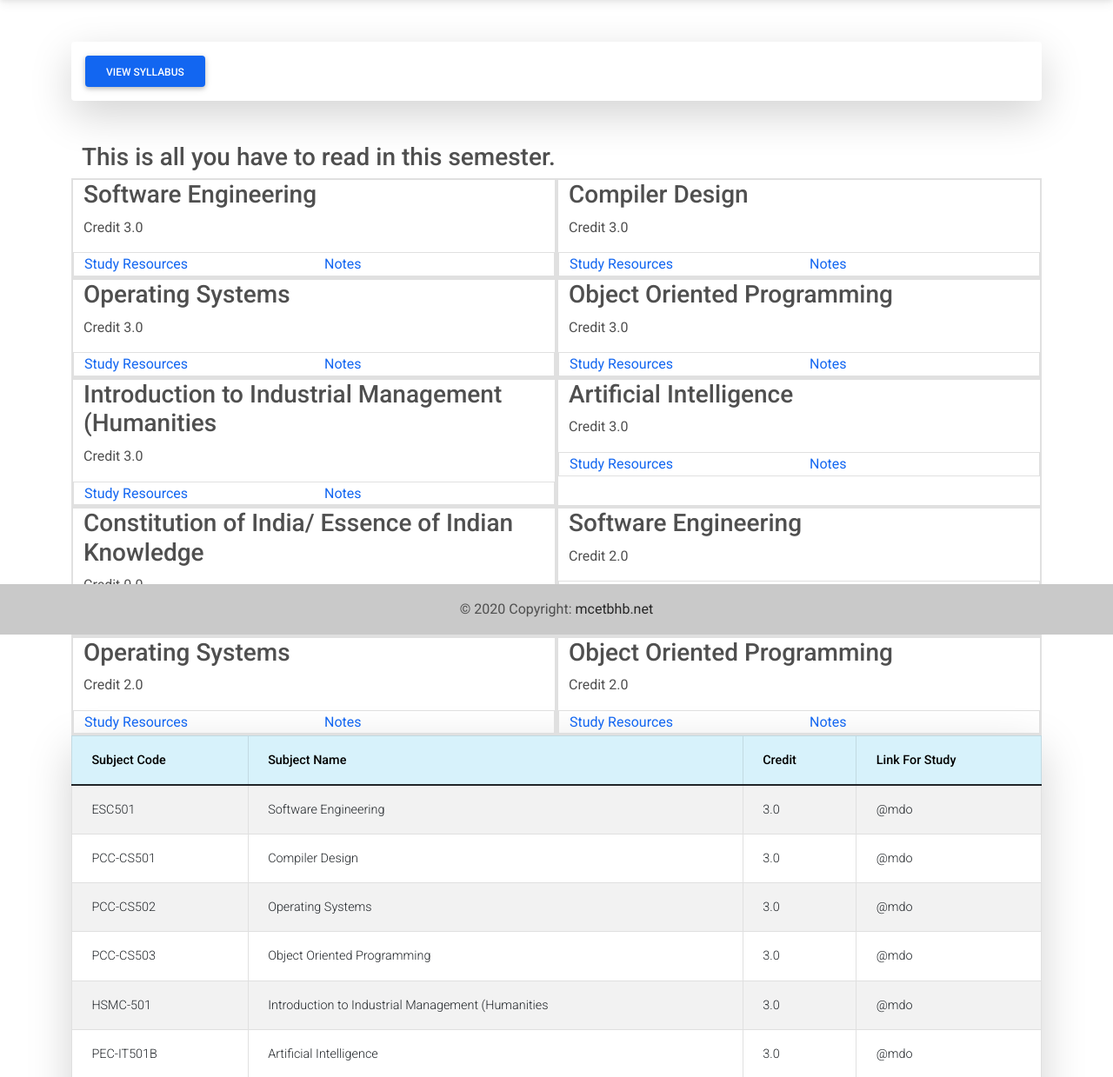
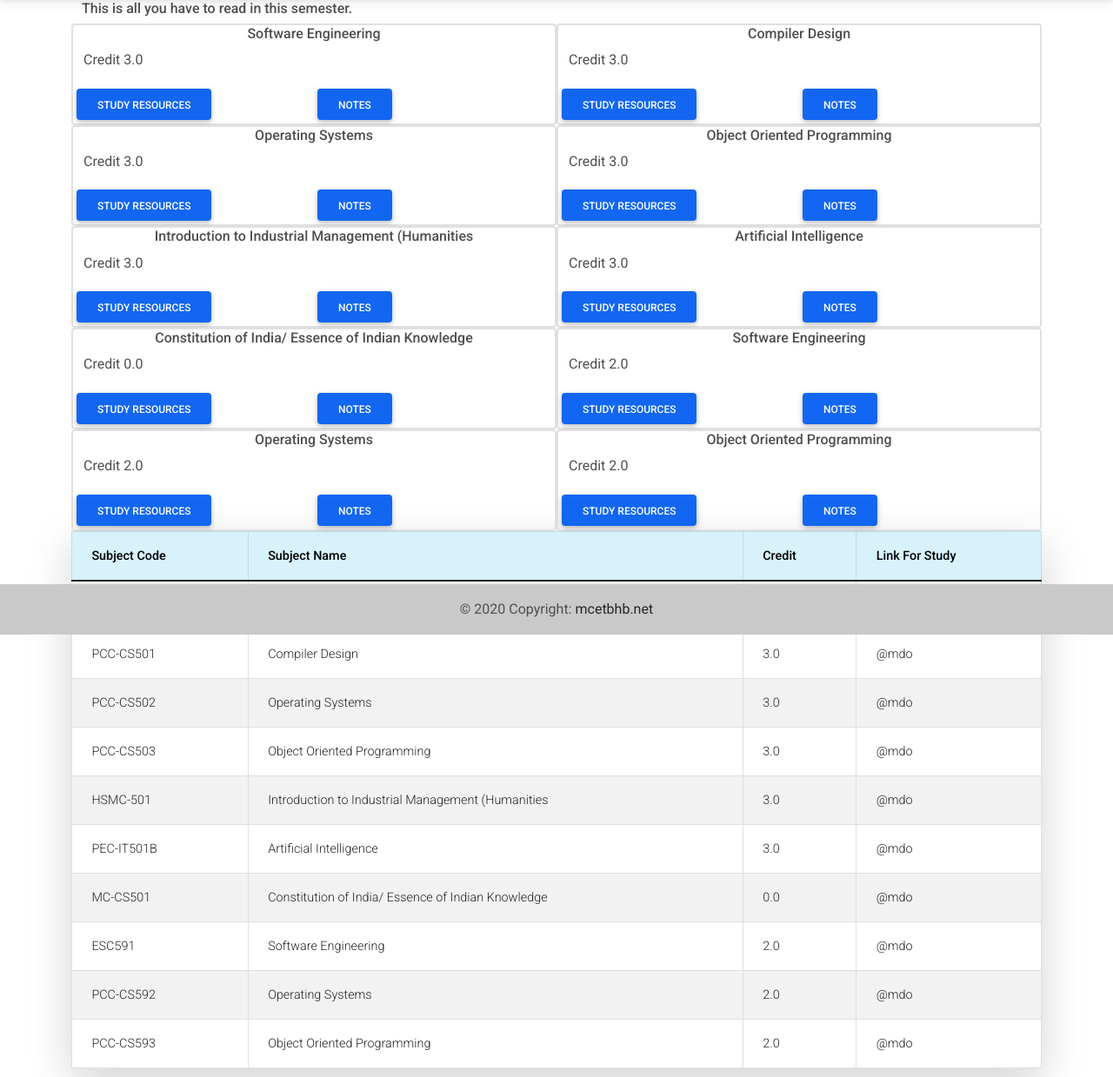
Before and after one commit to Upendra0/College-Space, a Django app: page /study_materials in a window 1280 px wide. Shown: the part 70-1309 px from the top of the page at 87% size. Run offline with Django 3.2, Linux system fonts and the light colour scheme; a user stored in the database is signed in; data comes from the database, SQL or seed files in the repository; some libraries are stand-ins or nearby versions.

Commit message:
changed desing in study_materials

```diff
--- a/college_space/resources/models.py
+++ b/college_space/resources/models.py
@@ -82,7 +82,7 @@ class Syllabus(models.Model):
         syllabus = cls.objects.filter(
             department=department, semester=semester).first()
         if syllabus is None:
-            download_link = "Link will be uploaded soon"
+            download_link = None
         else:
             download_link = syllabus.download_link
         return download_link
--- a/college_space/resources/templates/resources/study_materials.html
+++ b/college_space/resources/templates/resources/study_materials.html
@@ -6,26 +6,28 @@
 
 {% block content %}
     <div class = "container">
+        {% if syllabus_link %}
         <div class="shadow-lg p-3 mb-5 mt-5 bg-white rounded">
         <a href="{{ syllabus_link }}" target="_blank" class="btn btn-primary" role="button"> View Syllabus </a>
         </div>
+        {% endif %}
 
         <!-- Subject lists -->
         <div class="container-fluid">
-            <h3> This is all you have to read in this semester. </h3>
+            <h6> This is all you have to read in this semester. </h6>
             <div class="row">
             {% for subject in subjects %}
-            <div class="col-12 col-md-6 border border-2">
+            <div class="col-12 col-md-6 border border-2 rounded" style="border-color: black;">
                 <div class="row">
-                    <h3> {{ subject.name }} </h3>
+                    <h6 class="text-center"> {{ subject.name }} </h6>
                     <p> Credit {{ subject.credit }} </p>
                 </div>
-                <div class="row border borde-2">
-                    <div class="col">
-                        <a href="#"> Study Resources </a>
+                <div class="row">
+                    <div class="col p-1">
+                        <a href="#" class="btn btn-primary" role="button">  Study Resources </a>
                     </div>
-                    <div class="col">
-                        <a href="#"> Notes </a>
+                    <div class="col p-1">
+                        <a href="#" class="btn btn-primary" role="button">  Notes </a>
                     </div>
                 </div>
             </div>
```
